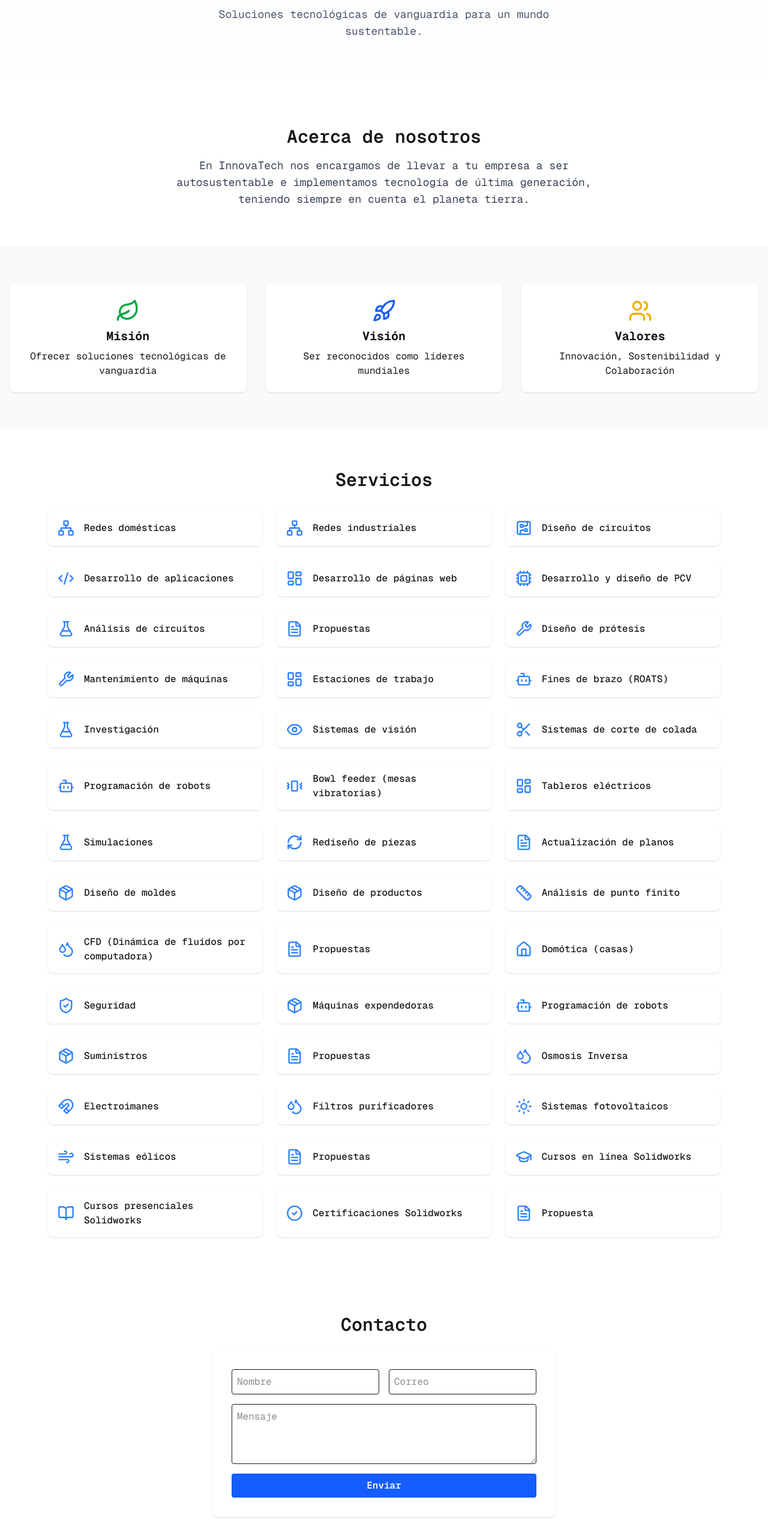
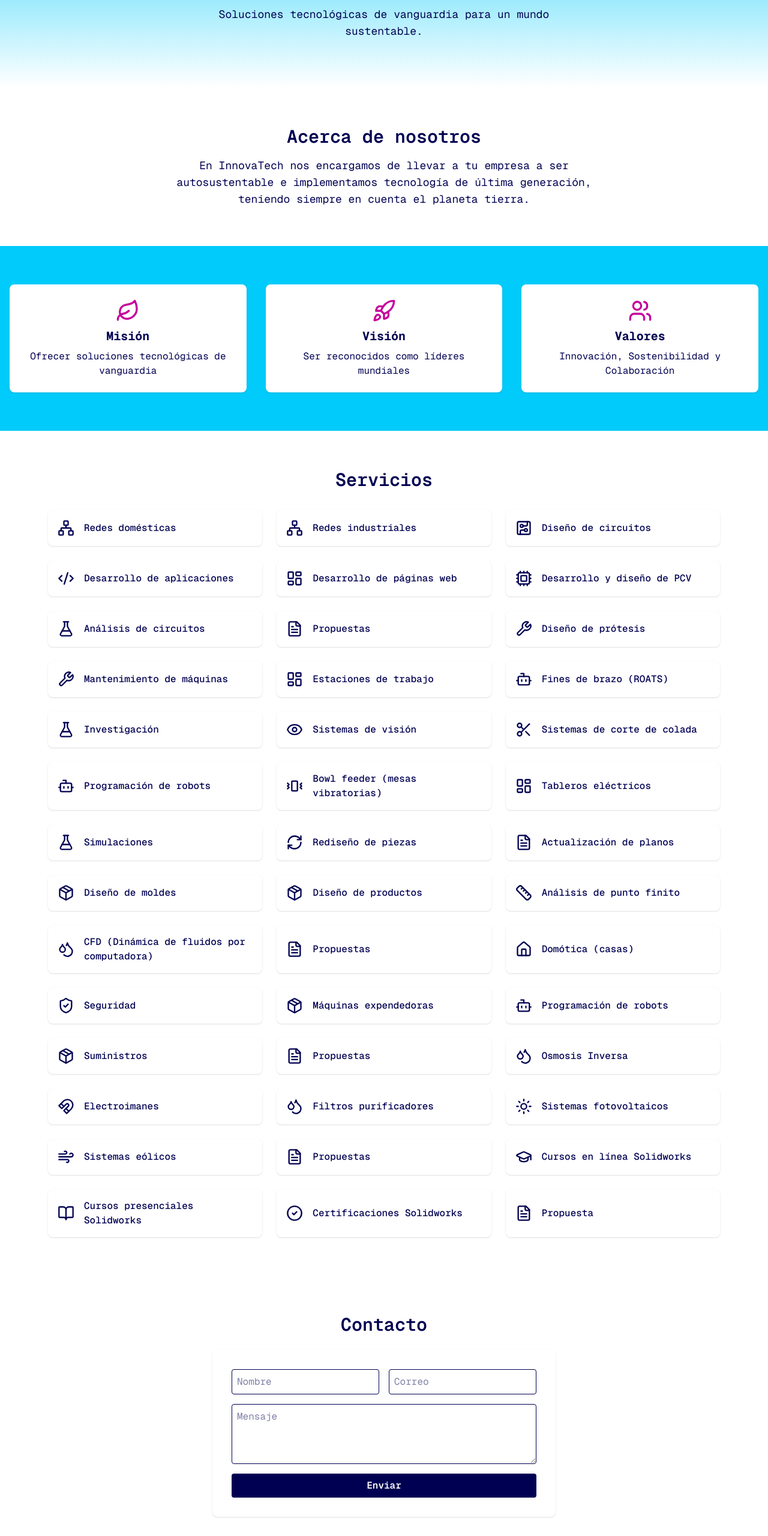
Before and after one commit to lauro99/InnovaTech, a Next.js app: page / in a window 1280 px wide. Shown: the part 234-2794 px from the top of the page at 60% size. Built offline with nearby package versions, Linux system fonts and the light colour scheme.

Commit message:
Actualizar estilos de la página de inicio: cambiar fondo a blanco, ajustar colores de texto y botones para mejorar la legibilidad y estética.

```diff
--- a/src/pages/index.jsx
+++ b/src/pages/index.jsx
@@ -125,15 +125,16 @@
     }
   };
 
+  // Cambiar el fondo a blanco y actualizar los colores secundarios
   return (
     <div
-      className={`${geistSans.className} ${geistMono.className} bg-background text-foreground min-h-screen flex flex-col`}
+      className={`${geistSans.className} ${geistMono.className} bg-white text-[#000052] min-h-screen flex flex-col`}
     >
       {/* HERO */}
-      <section className="flex flex-col items-center justify-center py-20 gap-4 text-center bg-gradient-to-b from-[#f8fafc] to-transparent dark:from-[#171717] dark:to-transparent">
-        <Rocket className="w-16 h-16 text-blue-600 mb-2" />
+      <section className="flex flex-col items-center justify-center py-20 gap-4 text-center bg-gradient-to-b from-[#00CBFA] to-transparent">
+        <Rocket className="w-16 h-16 text-[#C5009B] mb-2" />
         <h1 className="text-4xl sm:text-6xl font-bold tracking-tight">Innovatech</h1>
-        <p className="max-w-xl text-lg text-gray-600 dark:text-gray-300">
+        <p className="max-w-xl text-lg text-[#000052]">
           Soluciones tecnológicas de vanguardia para un mundo sustentable.
         </p>
       </section>
@@ -141,25 +142,25 @@
       {/* ACERCA DE NOSOTROS */}
       <section className="py-16 px-4 max-w-3xl mx-auto text-center">
         <h2 className="text-3xl font-semibold mb-4">Acerca de nosotros</h2>
-        <p className="text-lg text-gray-700 dark:text-gray-300">
+        <p className="text-lg text-[#000052]">
           En InnovaTech nos encargamos de llevar a tu empresa a ser autosustentable e implementamos tecnología de última generación, teniendo siempre en cuenta el planeta tierra.
         </p>
       </section>
 
       {/* MISION, VISION, VALORES */}
-      <section className="py-16 px-4 bg-gray-50 dark:bg-[#232323] flex flex-col md:flex-row gap-8 justify-center items-stretch">
-        <div className="flex-1 flex flex-col items-center text-center p-6 rounded-lg shadow-sm bg-white dark:bg-[#181818]">
-          <Leaf className="w-10 h-10 text-green-600 mb-2" />
+      <section className="py-16 px-4 bg-[#00CBFA] flex flex-col md:flex-row gap-8 justify-center items-stretch">
+        <div className="flex-1 flex flex-col items-center text-center p-6 rounded-lg shadow-sm bg-white">
+          <Leaf className="w-10 h-10 text-[#C5009B] mb-2" />
           <h3 className="font-bold text-xl mb-2">Misión</h3>
           <p>Ofrecer soluciones tecnológicas de vanguardia</p>
         </div>
-        <div className="flex-1 flex flex-col items-center text-center p-6 rounded-lg shadow-sm bg-white dark:bg-[#181818]">
-          <Rocket className="w-10 h-10 text-blue-600 mb-2" />
+        <div className="flex-1 flex flex-col items-center text-center p-6 rounded-lg shadow-sm bg-white">
+          <Rocket className="w-10 h-10 text-[#C5009B] mb-2" />
           <h3 className="font-bold text-xl mb-2">Visión</h3>
           <p>Ser reconocidos como líderes mundiales</p>
         </div>
-        <div className="flex-1 flex flex-col items-center text-center p-6 rounded-lg shadow-sm bg-white dark:bg-[#181818]">
-          <Users className="w-10 h-10 text-yellow-500 mb-2" />
+        <div className="flex-1 flex flex-col items-center text-center p-6 rounded-lg shadow-sm bg-white">
+          <Users className="w-10 h-10 text-[#C5009B] mb-2" />
           <h3 className="font-bold text-xl mb-2">Valores</h3>
           <p>Innovación, Sostenibilidad y Colaboración</p>
         </div>
@@ -170,8 +171,8 @@
         <h2 className="text-3xl font-semibold mb-8 text-center">Servicios</h2>
         <div className="grid grid-cols-1 sm:grid-cols-2 md:grid-cols-3 gap-6">
           {servicios.map((servicio, idx) => (
-            <div key={idx} className="flex items-center gap-4 p-4 bg-white dark:bg-[#181818] rounded-lg shadow-sm">
-              <servicio.icon className="w-7 h-7 text-blue-500 shrink-0" />
+            <div key={idx} className="flex items-center gap-4 p-4 bg-white rounded-lg shadow-sm">
+              <servicio.icon className="w-7 h-7 text-[#000052] shrink-0" />
               <span className="text-base font-medium">{servicio.label}</span>
             </div>
           ))}
@@ -181,12 +182,12 @@
       {/* CONTACTO */}
       <section className="py-16 px-4 max-w-2xl mx-auto">
         <h2 className="text-3xl font-semibold mb-6 text-center">Contacto</h2>
-        <form className="flex flex-col gap-4 bg-white dark:bg-[#181818] p-8 rounded-lg shadow-sm" onSubmit={handleSubmit}>
+        <form className="flex flex-col gap-4 bg-white p-8 rounded-lg shadow-sm" onSubmit={handleSubmit}>
           <div className="flex gap-4">
             <input
               type="text"
               placeholder="Nombre"
-              className="flex-1 p-2 border rounded"
+              className="flex-1 p-2 border rounded border-[#000052]"
               value={nombre}
               onChange={e => setNombre(e.target.value)}
               required
@@ -194,7 +195,7 @@
             <input
               type="email"
               placeholder="Correo"
-              className="flex-1 p-2 border rounded"
+              className="flex-1 p-2 border rounded border-[#000052]"
               value={correo}
               onChange={e => setCorreo(e.target.value)}
               required
@@ -202,22 +203,22 @@
           </div>
           <textarea
             placeholder="Mensaje"
-            className="p-2 border rounded min-h-[100px]"
+            className="p-2 border rounded min-h-[100px] border-[#000052]"
             value={mensaje}
             onChange={e => setMensaje(e.target.value)}
             required
           />
           <button
             type="submit"
-            className="bg-blue-600 text-white py-2 rounded font-semibold hover:bg-blue-700 transition disabled:opacity-60"
+            className="bg-[#000052] text-white py-2 rounded font-semibold hover:bg-[#C5009B] transition disabled:opacity-60"
             disabled={enviando}
           >
             {enviando ? "Enviando..." : "Enviar"}
           </button>
-          {exito && <div className="text-green-600 text-center font-medium">{exito}</div>}
+          {exito && <div className="text-[#00CBFA] text-center font-medium">{exito}</div>}
           {error && <div className="text-red-600 text-center font-medium">{error}</div>}
         </form>
-        <div className="flex flex-col sm:flex-row gap-4 mt-8 justify-center items-center text-gray-700 dark:text-gray-300">
+        <div className="flex flex-col sm:flex-row gap-4 mt-8 justify-center items-center text-[#000052]">
           <div className="flex items-center gap-2"><Mail className="w-5 h-5" /> contacto@innovatech.com</div>
           <div className="flex items-center gap-2"><Phone className="w-5 h-5" /> +52 123 456 7890</div>
           <div className="flex items-center gap-2"><MapPin className="w-5 h-5" /> México</div>
```
